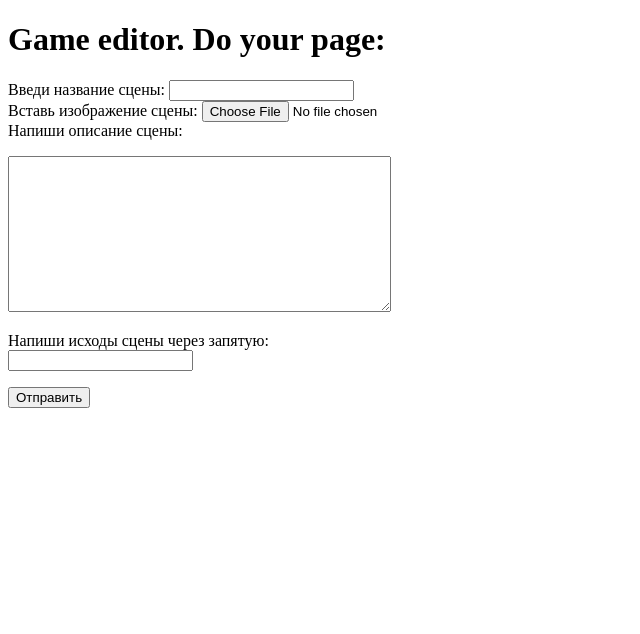
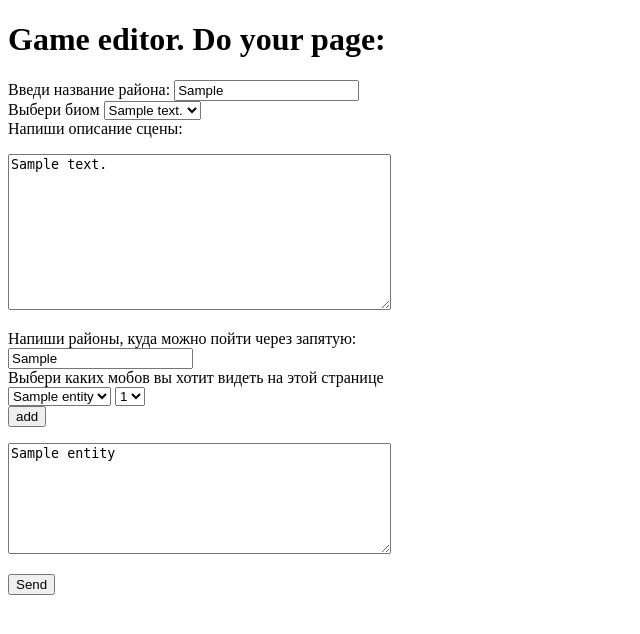
Before and after one commit to SkullCandby/game-master, a Flask app: template templates/edit.html in a window 1280 px wide. Shown: the top 634 px of the page, without its empty margins (0-640 px from the left). Run offline with Flask 2, Linux system fonts and the light colour scheme; the template is opened without the code that fills it: most values are stand-ins (such as "Sample title", 1, 10 or a date in 2020).

Commit message:
poka chot tak

```diff
--- a/main.py
+++ b/main.py
@@ -13,17 +13,21 @@ name = "/"
 @app.route(name)
 def start():
     about = understand()
-    print(about['html'])
+    print(about)
     return render_template('start.html', text=about['text'], image_filename=about['img'], lst=about['paths'], name=about['scene'])
 
 
 @app.route(name, methods=["POST"])
 def start_post():
+    con = sql.connect('game.db')
+    cur = con.cursor()
     res = request.form.get('name')
-    if res != 'Edit':
-        con = sql.connect('game.db')
-        cur = con.cursor()
-        cur.execute('''UPDATE users
+    av_scenes_ = cur.execute("""SELECT name FROM scene1""").fetchall()[0]
+    av_scenes = []
+    [av_scenes.append(x[0]) for x in av_scenes_]
+    print(av_scenes, '////1224414', res)
+    if res != 'Edit' and res in av_scenes:
+        cur.execute('''UPDATE users1
                                SET scene = ?
                                WHERE ip = ?''', (res, request.remote_addr))
 
--- a/templates/begin.html
+++ b/templates/begin.html
@@ -11,5 +11,6 @@
 <br>
 <img src="{{ url_for('static', filename='pictures/papn.png') }}" />
 <input type="submit" name="name" value="begining">
+</form>
 </body>
 </html>
--- a/templates/edit.html
+++ b/templates/edit.html
@@ -7,19 +7,38 @@
 <body>
 <h1> Game editor. Do your page: </h1>
  <form enctype="multipart/form-data" method="POST">
-      <p1> Введи название сцены:</p1>
-      <input type="text" name="scene_name">
+      <p1> Введи название района:</p1>
+      <input type="text" name="scene_name" value={{ scene_name }}>
       <br>
-      <p1> Вставь изображение сцены:</p1>
-      <input type="file" name="scene_img">
+       <p1> Выбери биом</p1>
+       <select name = "select_biom">
+ {% for el in biom_list %}
+         <option value="{{el}}"> {{ el }}</option>
+    {% endfor %}
+</select>
       <br>
       <p1> Напиши описание сцены:</p1>
-      <p><textarea rows="10" cols="45" name="scene_text"></textarea></p>
-      <p1> Напиши исходы сцены через запятую:</p1>
+      <p><textarea rows="10" cols="45" name="scene_text">{{scene_text}}</textarea></p>
+      <p1> Напиши районы, куда можно пойти через запятую:</p1>
       <br>
-      <input type="text" name="scene_paths">
-
-      <p><input type="submit" value="Отправить"></p>
+      <input type="text" name="scene_paths" value="{{scene_paths}}">
+     <br>
+      <p1> Выбери каких мобов вы хотит видеть на этой странице</p1>
+      <br>
+     <select name = "select_entity">
+ {% for el in entity_list %}
+         <option value="{{el}}"> {{ el }}</option>
+    {% endfor %}
+</select>
+     <select name = "select_amount">
+         <option value="1"> 1 </option>
+         <option value="2"> 2 </option>
+         <option value="3"> 3 </option>
+     </select>
+     <br>
+     <input type='submit' name="add" value="add">
+<p><textarea rows="7" cols="45" name="entity_info" >{{ entity }}</textarea></p>
+      <p><input type="submit" value="Send" name="Send"></p>
 
     </form>
 
```
Also changed, not shown: defs.py (+16 -6 lines), game.db.
